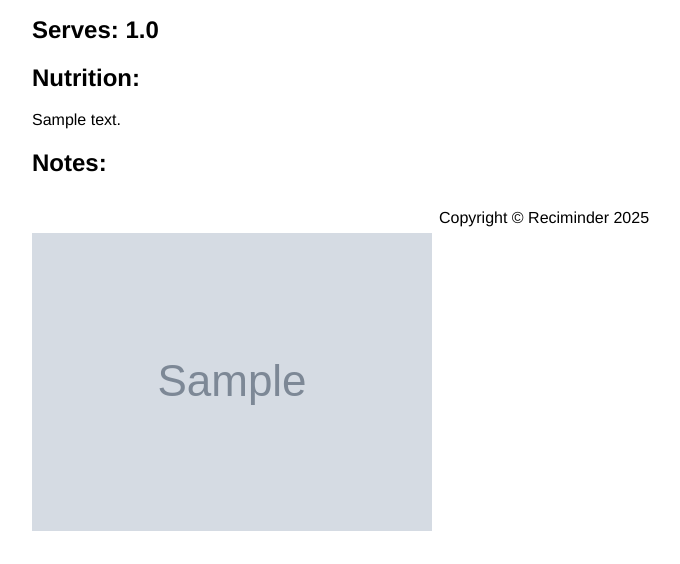
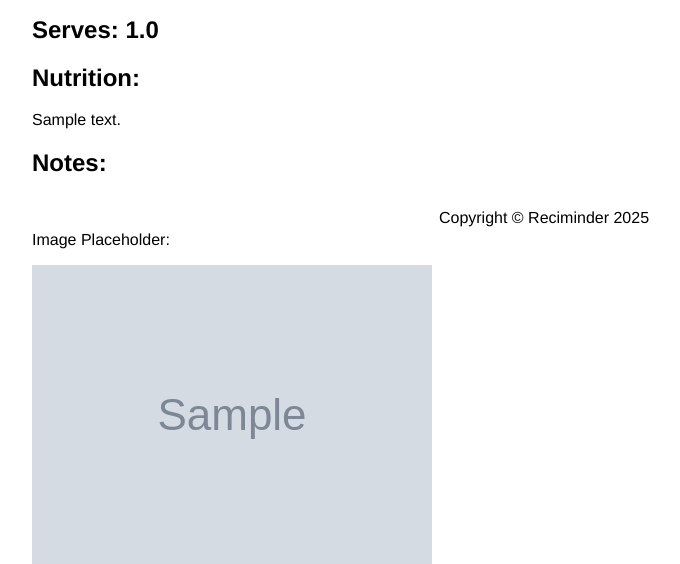
Before and after one commit to Lightning59/Reciminder, a Django app: page /recipe/view/00000000-0000-0000-0000-000000000001/ in a window 1280 px wide. Shown: the part 567-1131 px from the top of the page, without its empty margins (96-776 px from the left). Before the commit the page ends 1098 px from the top, so only its background shows below. Run offline with Django 5.2, Linux system fonts and the light colour scheme; a user stored in the database is signed in; tables that the repository leaves empty hold one stand-in row (values such as "Sample post"); grey boxes marked "Sample" are stand-in pictures.

Commit message:
Added placeholder label for image

```diff
--- a/Django/recipe/templates/individual_recipe.html
+++ b/Django/recipe/templates/individual_recipe.html
@@ -31,6 +31,7 @@
             <p>{{ recipe.notes_free_text|linebreaksbr }}</p>
         {% endif %}
         {% if recipe.main_image %}
+            <p>Image Placeholder:</p>
             <img src="{{ recipe.main_image.image.url }}" alt="Main Recipe Image">
         {% endif %}
     </div>
```
